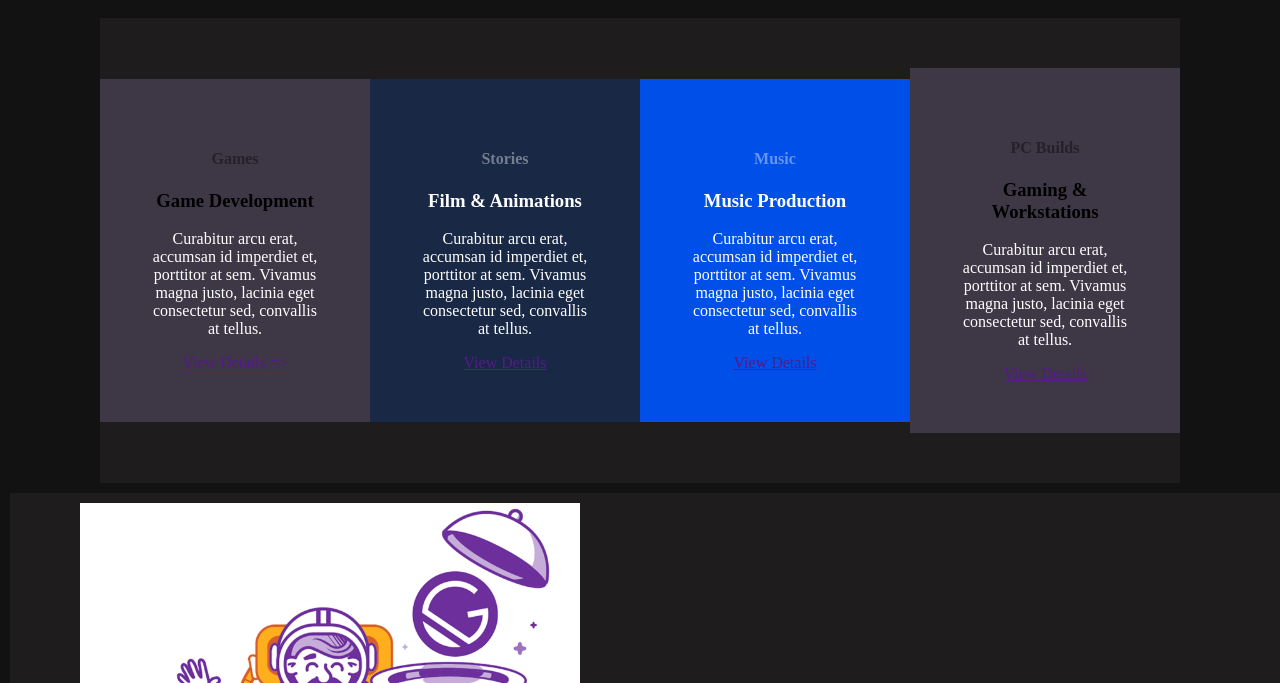
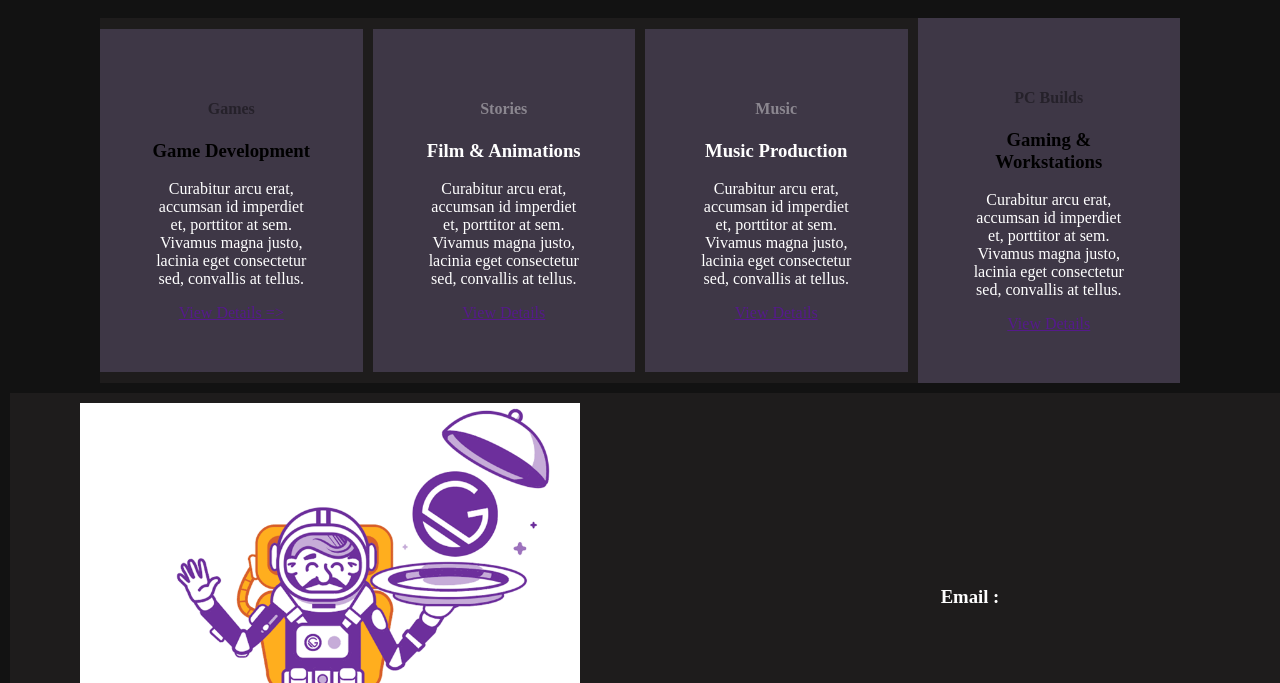
Before and after one commit to Ed-roro/personal-website, a Gatsby site: page / in a window 1280 px wide. Shown: the part 851-1534 px from the top of the page. Built offline with nearby package versions, Linux system fonts and the light colour scheme; Gatsby itself is replaced by a stand-in of ours.

Commit message:
refactor(cards): reorganize card section of home

```diff
--- a/src/pages/Home/CardsSection.tsx
+++ b/src/pages/Home/CardsSection.tsx
@@ -1,16 +1,12 @@
-import { useTheme } from "@emotion/react"
+import { Interpolation,} from "@emotion/react"
 import {
   SectionContainer,
-  SectionFlex,
   SectionGrid,
 } from "components/molecules/body"
 import { mq } from "Theme/MediaQueries"
+import Theme from "Theme/Theme"
 
-export const CardsSection = () => {
-  const theme = useTheme()
-  return (
-    <SectionGrid
-      css={{
+const MainGrid: Interpolation<Theme> = {
   background: "#1E1C1C",
   margin: "auto",
   position: "relative",
@@ -19,31 +15,19 @@ export const CardsSection = () => {
     maxWidth: 1080,
   },
   gridRow: 3,
-      }}
-      display={"grid"}
-    >
-      <SectionFlex
-        css={{
-          height: "100%",
-          flexDirection: "column",
-          justifyContent: "center",
-          flexWrap: "nowrap",
-          margin: "auto",
-          position: "relative",
-          width: "100%",
-          padding: "50px 0",
-          [mq.lg]: {
-            flexDirection: "row",
-          },
-        }}
-      >
-        <SectionContainer
-          css={{
+}
+
+const BoxContainer: Interpolation<Theme> = {
   background: "#3E3746",
   padding: 50,
   boxSizing: "border-box",
-          }}
-        >
+}
+
+export const CardsSection = () => {
+  return (
+    <SectionGrid css={MainGrid} display={"grid"}>
+
+      <SectionContainer css={BoxContainer}>
         <h4 css={{ color: "rgba(0,0,0,0.4)!important" }}>Games</h4>
 
         <h3>Game Development</h3>
@@ -55,75 +39,46 @@ export const CardsSection = () => {
         </p>
         <a href="" data-icon="="> View Details {"=>"} </a>
       </SectionContainer>
-        <SectionContainer
-          css={{
-            padding: 50,
-            backgroundColor: "#182845",
-            boxSizing: "border-box",
-          }}
-        >
+
+      <SectionContainer css={BoxContainer}>
         <h4 css={{ color: "rgba(255,255,255,0.4)!important" }}>Stories</h4>
+
         <h3 css={{ color: "white" }}>Film & Animations</h3>
+
         <p css={{ color: "white" }}>
           Curabitur arcu erat, accumsan id imperdiet et, porttitor at sem.
           Vivamus magna justo, lacinia eget consectetur sed, convallis at
           tellus.
         </p>
-          <a
-            href=""
-            data-icon="="
-          >
-            View Details
-          </a>
+        <a href="" data-icon="="> View Details </a>
       </SectionContainer>
-        <SectionContainer
-          css={{
-            background: theme.colors.primary,
-            //background: "white",
-            padding: 50,
 
-            backgroundColor: "#004fe8",
-            boxSizing: "border-box",
-          }}
-        >
+      <SectionContainer css={BoxContainer}>
         <h4 css={{ color: "rgba(255,255,255,0.4)!important" }}>Music</h4>
+
         <h3 css={{ color: "white" }}>Music Production</h3>
+
         <p css={{ color: "white" }}>
           Curabitur arcu erat, accumsan id imperdiet et, porttitor at sem.
           Vivamus magna justo, lacinia eget consectetur sed, convallis at
           tellus.
         </p>
-          <a
-            href=""
-            data-icon="="
-          >
-            View Details
-          </a>
+        <a href="" data-icon="="> View Details </a>
       </SectionContainer>
-        <SectionContainer
-          css={{
-            padding: 50,
-            background: "#3E3746",
 
-            //background: "teal",
-            // boxSizing: "border-box",
-          }}
-        >
+      <SectionContainer css={BoxContainer} >
         <h4 css={{ color: "rgba(0,0,0,0.4)!important" }}>PC Builds</h4>
+
         <h3>Gaming & Workstations</h3>
+
         <p css={{ color: "white" }}>
           Curabitur arcu erat, accumsan id imperdiet et, porttitor at sem.
           Vivamus magna justo, lacinia eget consectetur sed, convallis at
           tellus.
         </p>
-          <a
-            href=""
-            data-icon="="
-          >
-            View Details
-          </a>
+        <a href="" data-icon="="> View Details</a>
       </SectionContainer>
-      </SectionFlex>
+
     </SectionGrid>
   )
 }
```
Lines whose indentation alone changed are shown as unchanged.
